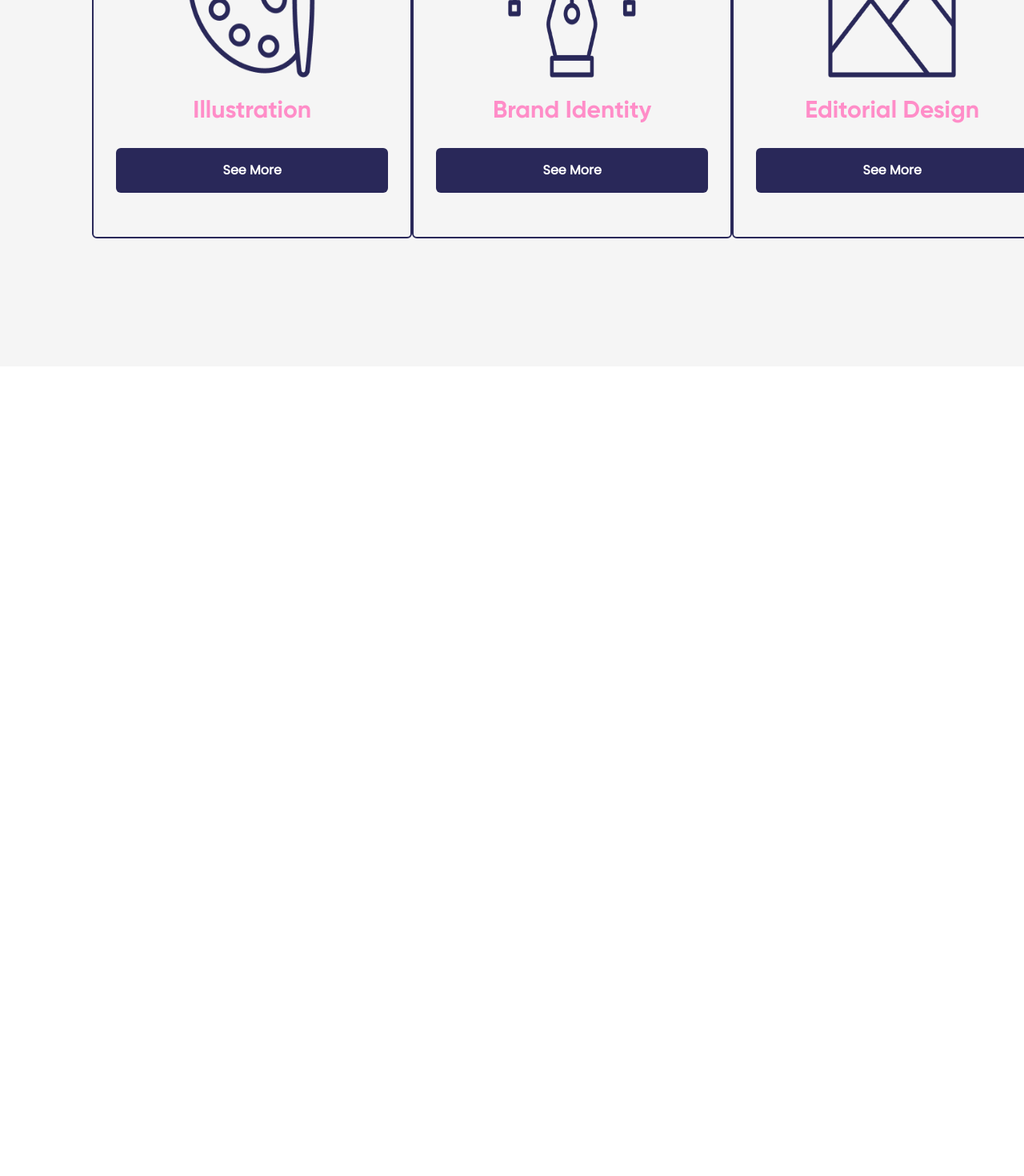
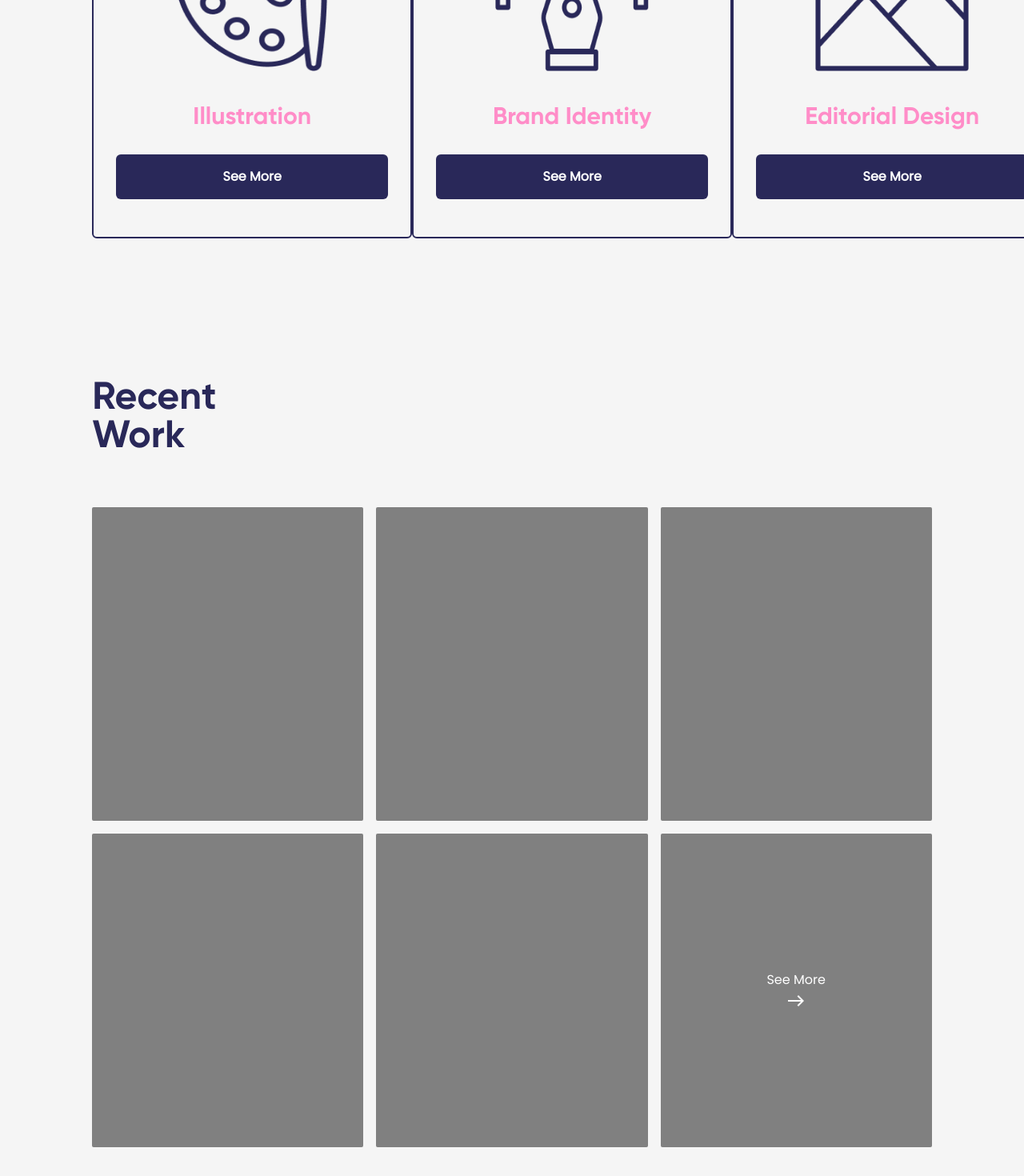
Before and after one commit to bladeonfire2402/lethaikimphuc, a React (Create React App) app: page / in a window 1280 px wide. Shown: the part 1300-2770 px from the top of the page at 80% size. Before the commit the page ends 1758 px from the top, so only its background shows below. Built offline with nearby package versions, Linux system fonts and the light colour scheme.

Commit message:
lam tiep layout Home

```diff
--- a/package.json
+++ b/package.json
@@ -3,6 +3,9 @@
   "version": "0.1.0",
   "private": true,
   "dependencies": {
+    "@emotion/react": "^11.13.3",
+    "@emotion/styled": "^11.13.0",
+    "@mui/icons-material": "^6.1.7",
     "@testing-library/jest-dom": "^5.17.0",
     "@testing-library/react": "^13.4.0",
     "@testing-library/user-event": "^13.5.0",
--- a/public/index.html
+++ b/public/index.html
@@ -2,7 +2,7 @@
 <html lang="en">
   <head>
     <meta charset="utf-8" />
-    <link rel="icon" href="%PUBLIC_URL%/favicon.ico" />
+    <link rel="icon" href="%PUBLIC_URL%/assets/img/main/logo.png" />
     <meta name="viewport" content="width=device-width, initial-scale=1" />
     <meta name="theme-color" content="#000000" />
     <link href="https://cdn.jsdelivr.net/npm/tailwindcss@2.2.19/dist/tailwind.min.css" rel="stylesheet">
@@ -10,11 +10,11 @@
       name="description"
       content="Web site created using create-react-app"
     />
-    <link rel="apple-touch-icon" href="%PUBLIC_URL%/logo192.png" />
+    <link rel="apple-touch-icon" href="%PUBLIC_URL%/assets/img/main/logo.png" />
 
     <link rel="manifest" href="%PUBLIC_URL%/manifest.json" />
 
-    <title>React App</title>
+    <title>lethaikimphuc</title>
   </head>
   <body>
     <noscript>You need to enable JavaScript to run this app.</noscript>
--- /dev/null
+++ b/src/components/DiscussSection/DisscussSection.jsx
@@ -0,0 +1,9 @@
+const DiscussSection=()=>{
+    return(
+        <div className="DiscussSection bg-primary h-96 mt-52 rounded-3xl">
+            hhh
+
+        </div>
+    )
+}
+export default DiscussSection
--- a/src/components/LendIdeasToworld/LendIdeasToWorld.jsx
+++ b/src/components/LendIdeasToworld/LendIdeasToWorld.jsx
@@ -4,7 +4,7 @@ const LendIdeaToWorldSection=()=>{
     return(
         <div className="flex justify-between">
               <div className="w-1/2">
-            <div className="w-10/12">
+            <div className="w-11/12">
               <h1 className="text-secondary text-gilroy text-left ">Lend the ideas to the world</h1>
               <p className='text-primary text-poppins text-left mt-11 mb-5'>Hi, there! Kim Phuc is here! With over three years of experience as a graphic designer and illustrator, I'm eager to bring your ideas to life!</p>
               <div className='flex mt-14'>
--- /dev/null
+++ b/src/components/RecentWork/RecentWork.jsx
@@ -0,0 +1,26 @@
+import EastIcon from '@mui/icons-material/East';
+
+const RecentWork=()=>{
+    return(
+        <div className="RecentWork-wrapper mt-44">
+            <h2 className="text-gilroy-bold text-left text-5xl text-primary mb-16">Recent <br/> Work</h2>
+
+
+               <div className="grid grid-cols-6 grid-rows-10 gap-4 h-800 ">
+                 <div className="col-span-2 row-span-5 grey-bg rounded-sm"></div>
+                 <div className="col-span-2 row-span-5 col-start-3 grey-bg rounded-sm"></div>
+                 <div className="col-span-2 row-span-5 col-start-5 grey-bg rounded-sm"></div>
+                 <div className="col-span-2 row-span-5 row-start-6 grey-bg rounded-sm"></div>
+                 <div className="col-span-2 row-span-5 col-start-3 row-start-6 grey-bg rounded-sm"></div>
+                <div className="col-span-2 row-span-5 col-start-5 row-start-6 grey-bg rounded-sm flex justify-center items-center">
+                    <div className="text-white ">
+                    <p className="text-poppins  text-white">See More</p>
+                    <EastIcon/>
+                    </div>
+                </div>
+               </div>
+
+        </div>
+    )
+}
+export default RecentWork
--- a/src/components/SkillBlock/SkillBlock.jsx
+++ b/src/components/SkillBlock/SkillBlock.jsx
@@ -1,8 +1,8 @@
 const SkillBlock=({item})=>{
     return(
         <div className="block-item flex flex-col items-center justify-center border-2 border-primary px-7 rounded-md">
-            <img className="w-40 h-48" src={item.img} alt=""/>
-            <h3 className="text-secondary text-gilroy-bold mt-6 mb-7  text-3xl">
+            <img className="w-48 h-48" src={item.img} alt=""/>
+            <h3 className="text-secondary text-gilroy-bold mt-10 mb-7  text-3xl">
             {item.title}
             </h3>
             <button className="text-white w-full py-4 font rounded-md bg-primary text-poppins font-semibold">See More</button>
--- a/src/components/button/primarybutton.jsx
+++ b/src/components/button/primarybutton.jsx
@@ -2,6 +2,6 @@ import './index.css'
 
 export const PrimaryButton=({text,func})=>{
     return(
-        <button className="primary-btn px-11 py-3 border-2 border-primary  rounded-full text-primar text-xl font-gilroy font-bold uppercase" onClick={()=>{func()}}>{text}</button>
+        <button className="primary-btn px-11 py-3 border-2 border-primary  rounded-full text-primar text-xl text-gilroy-bold uppercase" onClick={()=>{func()}}>{text}</button>
     )
 }
--- a/src/components/header/header.jsx
+++ b/src/components/header/header.jsx
@@ -2,7 +2,7 @@
 
 const Header=()=>{
     return(
-        <div className="Header-wrapper flex justify-between text-gilroy text-2xl items-center mt-10">
+        <div className="Header-wrapper flex justify-between text-gilroy text-2xl items-center mt-10 text-primary">
             <nav>Home</nav>
             <nav>Project</nav>
             <nav>Services</nav>
--- a/src/index.css
+++ b/src/index.css
@@ -80,6 +80,10 @@
   background-color: var(--primary-color);
 }
 
+.grey-bg{
+  background-color: grey;
+}
+
 /*class về layout*/
 .wrapper{
   width: 82%;
@@ -90,3 +94,21 @@
   height: 450px;
 
 }
+
+
+/*class về độ dài*/
+.h-1000{
+  height: 1000px;
+}
+
+.h-800{
+  height: 800px;
+}
+
+.h-600{
+  height: 600px;
+}
+
+.h-700{
+  height: 700px;
+}
--- a/src/screen/homescreen/HomeScreen.jsx
+++ b/src/screen/homescreen/HomeScreen.jsx
@@ -1,13 +1,17 @@
 
+import DiscussSection from '../../components/DiscussSection/DisscussSection'
 import LendIdeaToWorldSection from '../../components/LendIdeasToworld/LendIdeasToWorld'
+import RecentWork from '../../components/RecentWork/RecentWork'
 import SkillAndExperience from '../../components/SkillsAndExperiment/SkillAndExperience'
 import './index.css'
 
 const HomeScreen = () =>{
     return(
-        <div className="HomeScreen-wrapper  pt-28 ">
+        <div className="HomeScreen-wrapper pt-28 ">
           <LendIdeaToWorldSection/>
           <SkillAndExperience/>
+          <RecentWork/>
+          <DiscussSection/>
         </div>
     )
 }
--- a/src/screen/homescreen/index.css
+++ b/src/screen/homescreen/index.css
@@ -1,6 +1,7 @@
 .HomeScreen-wrapper h1{
     font-size: 100px;
     line-height: 1.2;
+    letter-spacing: 2px;
 }
 
 .bg-test-img{
```
Also changed, not shown: 1 other file (tests, documents, lock files or other folders).
